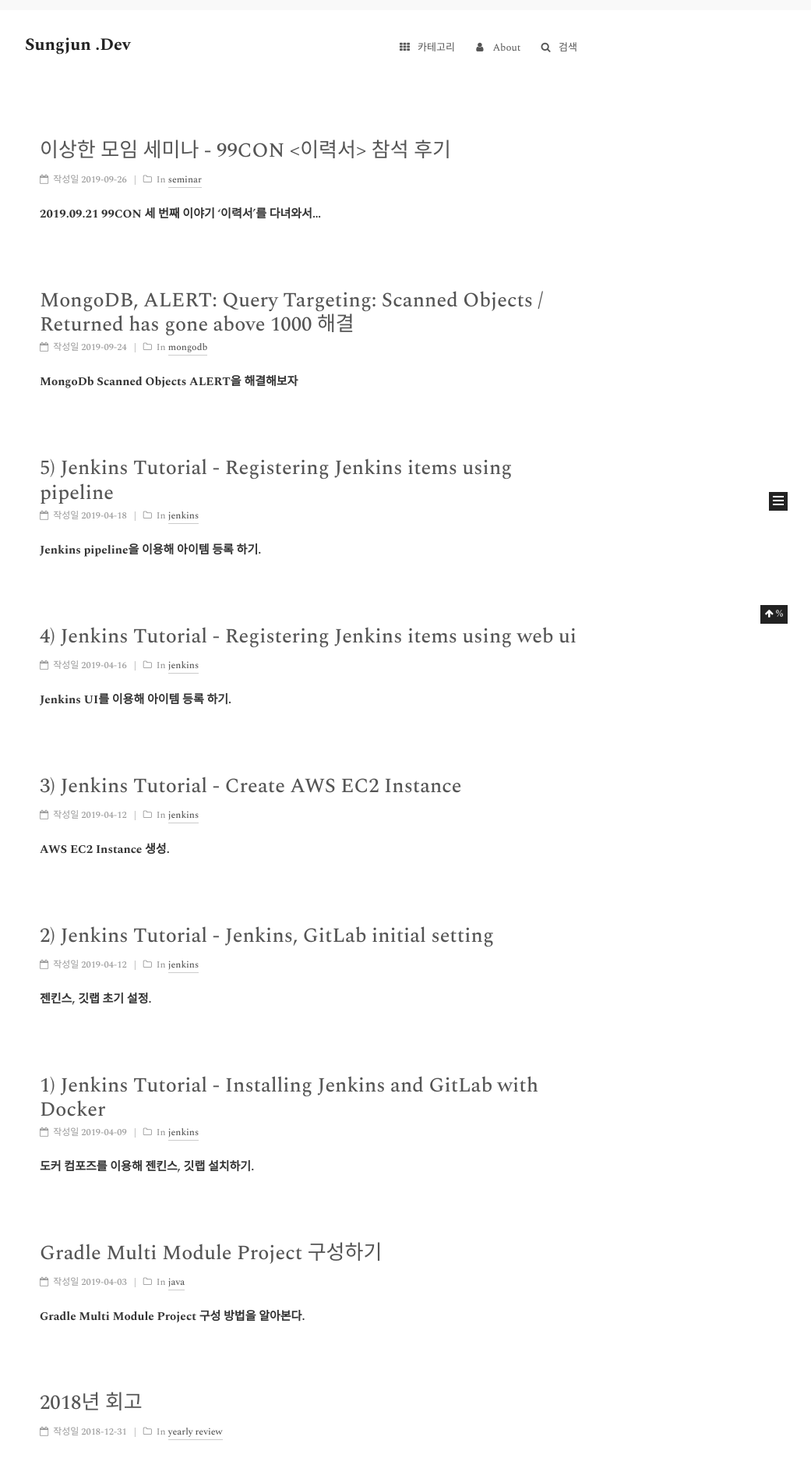
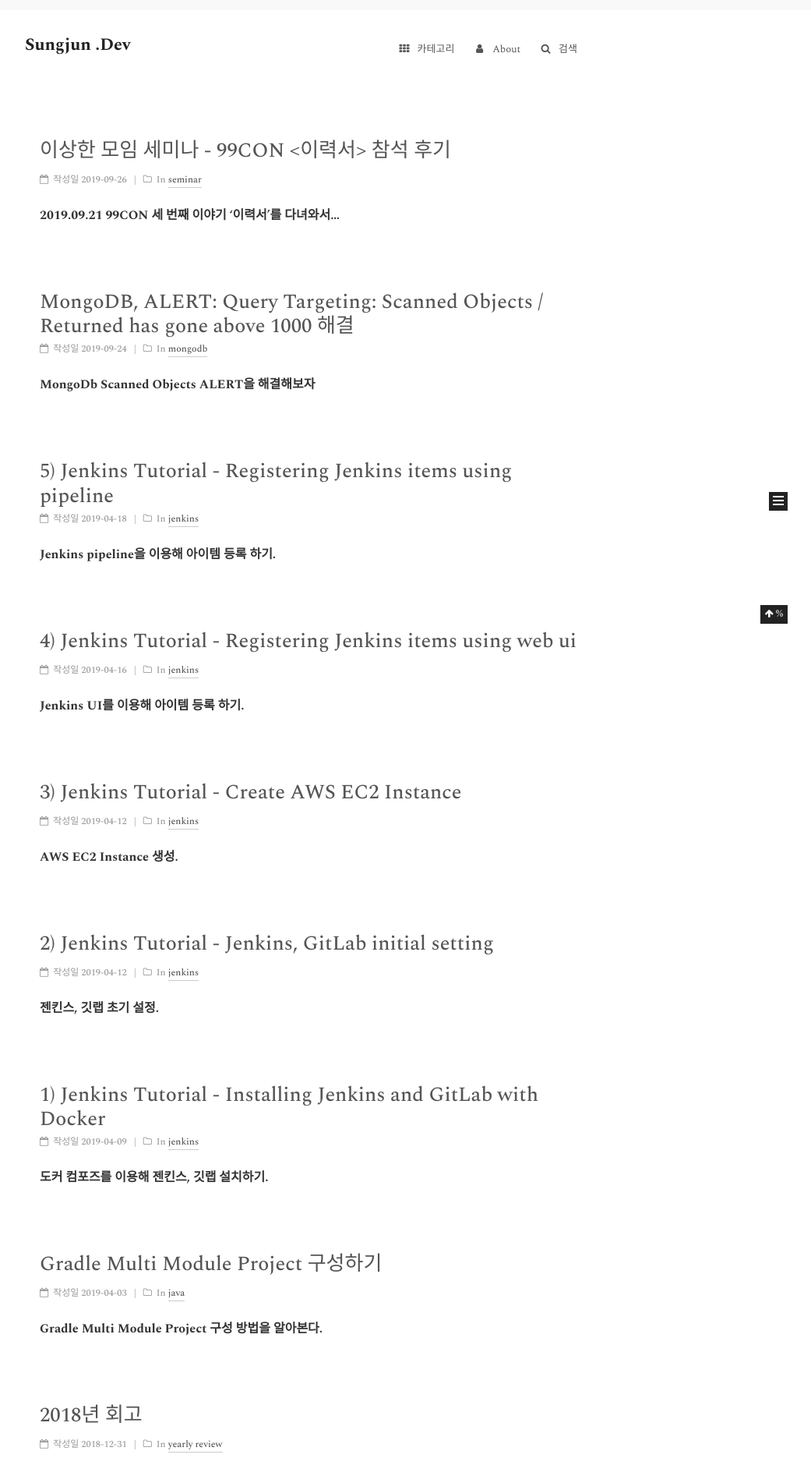
Before and after one commit to gwonsungjun/gwonsungjun.github.io, a Jekyll site: the page built from index.html, in a window 1280 px wide. Shown: the part 200-2070 px from the top of the page at 78% size, without its empty margins (239-1280 px from the left). Built offline with Jekyll 4.4.1, drawn with Linux system fonts in a browser that asks for light colours; the list of posts is cut into pages by our own code.

Commit message:
refactor: update font size

```diff
--- a/_sass/_variables/base.scss
+++ b/_sass/_variables/base.scss
@@ -98,7 +98,7 @@ $font-weight-bolder       : 700;
 
 
 // Font size
-$font-size-base           : 15px;
+$font-size-base           : 16px;
 $font-size-small          : $font-size-base - 2px;
 $font-size-smaller        : $font-size-base - 2px;
 $font-size-large          : $font-size-base + 2px;
```
